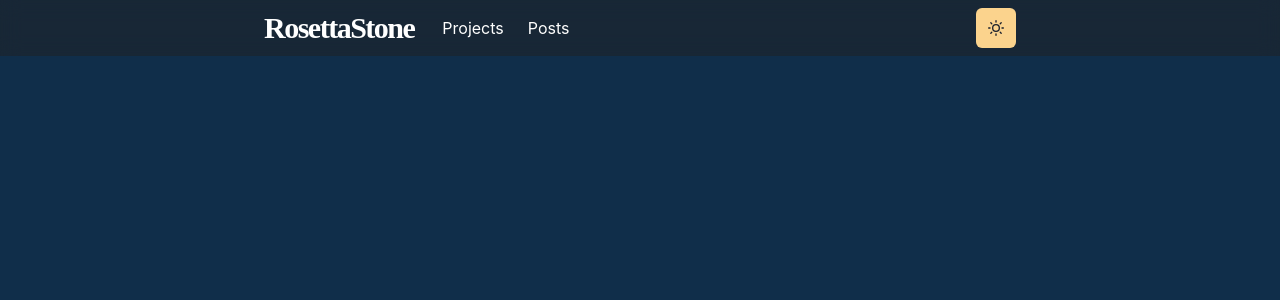
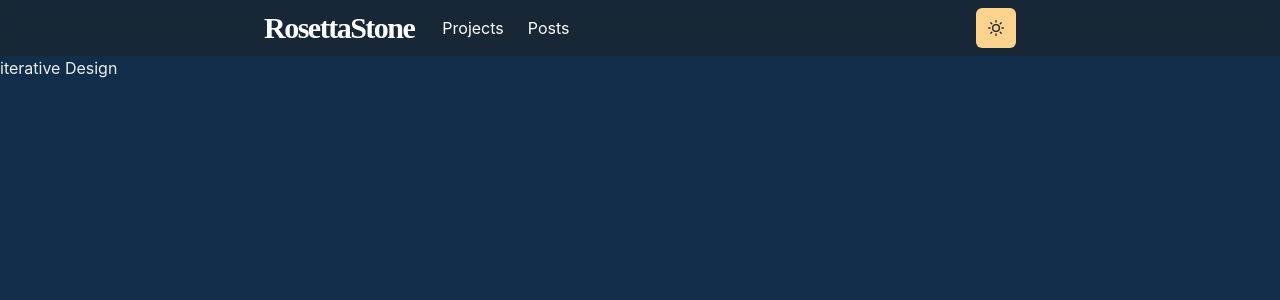
Before and after one commit to idleparrot567/rosettaStone, a React (Create React App) app: page /#/IterativeDesign in a window 1280 px wide. Shown: the top 300 px of the page. Built offline with nearby package versions, Linux system fonts and the light colour scheme.

Commit message:
fixes the router issue with the grid pages

```diff
--- a/package.json
+++ b/package.json
@@ -17,6 +17,7 @@
     "react": "^18.2.0",
     "react-dom": "^18.2.0",
     "react-helmet": "^6.1.0",
+    "react-helmet-async": "^1.3.0",
     "react-router": "^6.4.5",
     "react-router-dom": "^6.4.5",
     "react-scripts": "5.0.1",
--- a/src/App.js
+++ b/src/App.js
@@ -4,7 +4,7 @@ import Nav from "./components/Nav"
 import Home from "./components/Home";
 import Projects from "./components/Projects";
 import Blog from "./components/Blog";
-import iterativeDesign from "./projects/iterativeDesign";
+import IterativeDesign from "./projects/IterativeDesign";
 import {Routes, Route} from 'react-router';
 import { ChakraProvider, extendTheme } from '@chakra-ui/react'
 import theme from './components/Theme.js'
@@ -31,7 +31,7 @@ function App() {
           <Route path="/" element={<Home/>}/>
           <Route path="Home" element={<Home/>}/>
           <Route path="Projects" element={<Projects/>}/>
-          <Route path="iterativeDesign" element={iterativeDesign}/>
+          <Route path="IterativeDesign" element={<IterativeDesign/>}/>
         </Routes>
         </ChakraProvider>
     </div>
--- a/src/components/GridItem.js
+++ b/src/components/GridItem.js
@@ -24,7 +24,7 @@ export const GridItem = ({ children, href, title, thumbnail }) => (
 
 export const WorkGridItem = ({ children, id, title, thumbnail }) => (
   <Box w="100%" textAlign="center">
-    <ReactLink to={`/${id}`} scroll={false}>
+    <ReactLink to={`/${id}`} scroll="false">
       <LinkBox cursor="pointer">
         <ReactImage
           src={thumbnail}
@@ -32,11 +32,11 @@ export const WorkGridItem = ({ children, id, title, thumbnail }) => (
           className="grid-item-thumbnail"
           placeholder="blur"
         />
-        {/* <LinkOverlay href={`/${id}`}>
+        <LinkOverlay href={`/${id}`}>
           <Text mt={2} fontSize={20}>
             {title}
           </Text>
-        </LinkOverlay> */}
+        </LinkOverlay>
         <Text fontSize={14}>{children}</Text>
       </LinkBox>
     </ReactLink>
--- a/src/components/LittlestTokyo.js
+++ b/src/components/LittlestTokyo.js
@@ -31,6 +31,7 @@ export default function LittlestTokyo() {
             const model = gltfScene.scene;
             model.position.set( 1, 1, 0 );
 			model.scale.set( 0.01, 0.01, 0.01);
+            console.log(test.scene);
             test.scene.add(gltfScene.scene);
             //mixer
             mixer = new THREE.AnimationMixer(gltfScene.scene);
--- a/src/projects/iterativeDesign.js
+++ b/src/projects/iterativeDesign.js
@@ -1,5 +1,5 @@
 import React from 'react'
- const iterativeDesign = () => {
+ const IterativeDesign = () => {
    return (
      <div>
        iterative Design
@@ -7,4 +7,4 @@ import React from 'react'
    );
  };
 
- export default iterativeDesign;
+ export default IterativeDesign;
```
Also changed, not shown: 1 other file (tests, documents, lock files or other folders).
